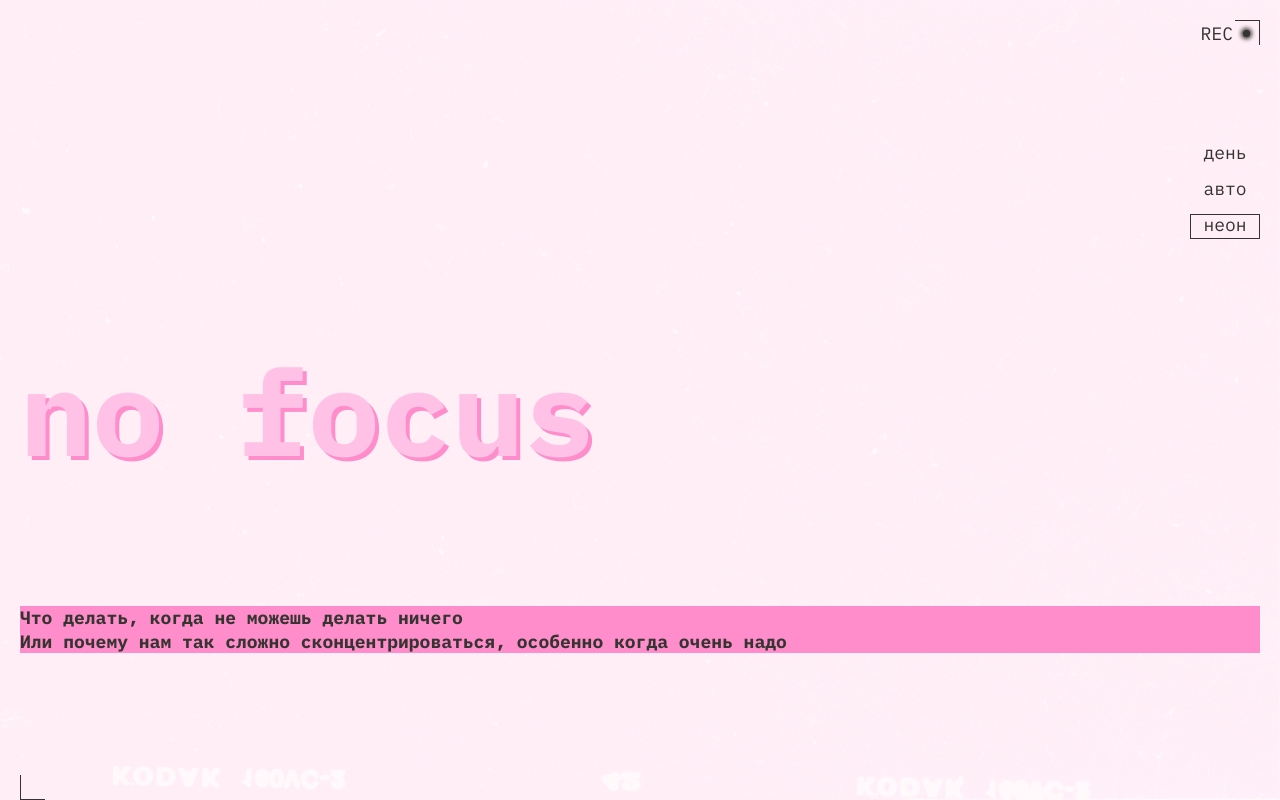
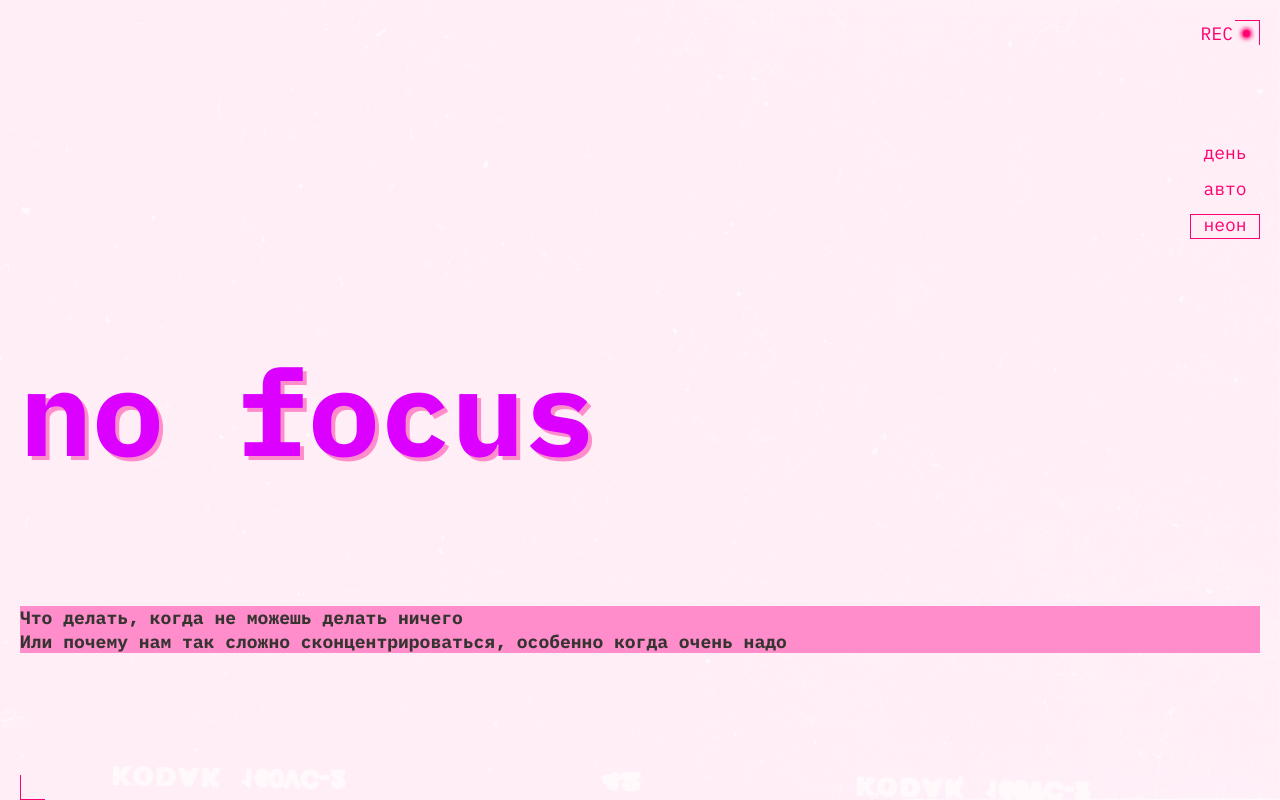
Before and after one commit to Romzes82/slozhno-sosredotochitsya, a plain HTML site: page index.html in a window 1280 px wide. Both pictures are taken after a click on the button "неон". Shown: the top 800 px of the page. Drawn offline with Linux system fonts and the light colour scheme.

```diff
--- a/styles/dark.css
+++ b/styles/dark.css
@@ -9,4 +9,7 @@
     Так стили написанные ниже будут иметь больший вес,
     чем стили в медиазапросе предпочтений пользователя
   */
+  --elem-decor-color: #ff0070;
+  --text-color-navigation: #ff0070;
+  --text-color-header-title: #db00ff;
 }
```
Also changed, not shown: README.md (added).
